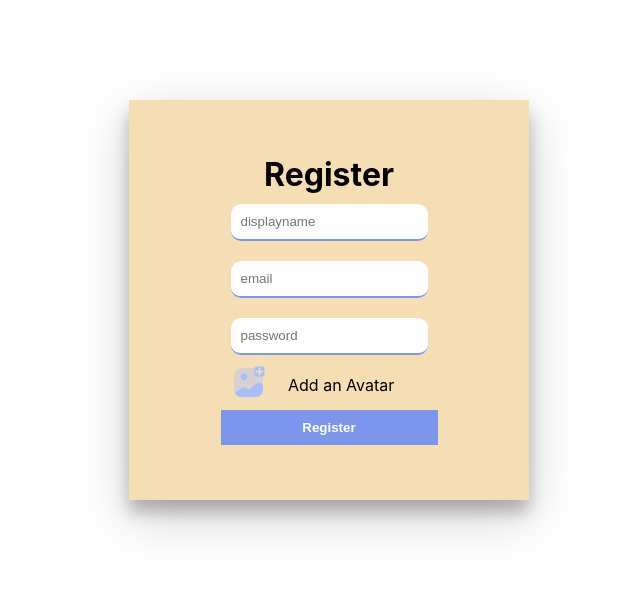
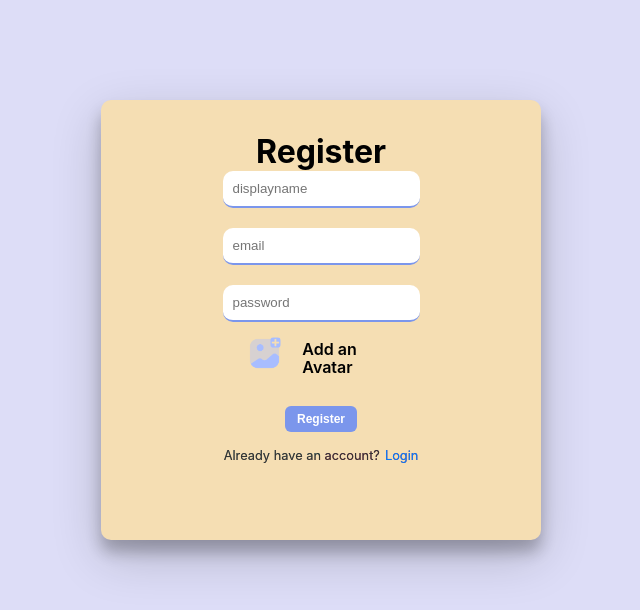
Before and after one commit to Rishi-11-2/Chess-App, a React (Vite) app in the folder client/: page /register in a window 1280 px wide. Shown: the top 610 px of the page, without its empty margins (319-959 px from the left). Built offline with nearby package versions, Linux system fonts and the light colour scheme; no server answers.

Commit message:
Modified CSS

```diff
--- a/client/src/App.jsx
+++ b/client/src/App.jsx
@@ -3,19 +3,22 @@ import Login from "./pages/Login";
 import Register from "./pages/Register";
 import Game from "./components/game";
 import Room from "./components/room";
-import { BrowserRouter, Routes, Route, Navigate } from "react-router-dom";
+import ChessGame from "./components/chessGame";
+import { Routes, Route, Navigate } from "react-router-dom";
 import { useContext } from "react";
 import { AuthContext } from "./context/AuthContext";
-import ChessGame from "./components/chessGame";
+
 function App() {
   const { currentUser } = useContext(AuthContext);
   console.log(currentUser);
+
   const ProtectedRoute = ({ children }) => {
     if (!currentUser) {
-      return <Navigate to="/login" />;
+      return <Navigate to="/register" />;
     }
     return children;
   };
+
   return (
     <Routes>
       <Route path="/">
@@ -29,9 +32,30 @@ function App() {
         />
         <Route path="login" element={<Login />} />
         <Route path="register" element={<Register />} />
-        <Route path="game" element={<Game />} />
-        <Route path="rooms/:id" element={<Room />} />
-        <Route path="chessGame" Component={<ChessGame />} />
+        <Route
+          path="game"
+          element={
+            <ProtectedRoute>
+              <Game />
+            </ProtectedRoute>
+          }
+        />
+        <Route
+          path="rooms/:id"
+          element={
+            <ProtectedRoute>
+              <Room />
+            </ProtectedRoute>
+          }
+        />
+        <Route
+          path="chessGame"
+          element={
+            <ProtectedRoute>
+              <ChessGame />
+            </ProtectedRoute>
+          }
+        />
       </Route>
     </Routes>
   );
--- a/client/src/pages/Home.jsx
+++ b/client/src/pages/Home.jsx
@@ -22,11 +22,11 @@ const Home = () => {
   return (
     <div className="Home">
       <div className="Container">
-        <div className="Header">Home</div>
-        <p> Welcome To Chess </p>
+        <h1 className="Header">Welcome to Chess</h1>
+        <p>Ready to challenge your mind?</p>
         <div className="buttons">
-          <button onClick={handleClick} className="">
-            Go to the chess App
+          <button onClick={handleClick} className="chess-button">
+            Start Playing Chess
           </button>
         </div>
       </div>
--- a/client/src/pages/Login.jsx
+++ b/client/src/pages/Login.jsx
@@ -1,35 +1,41 @@
 import React, { useState } from "react";
-import { auth, db, storage } from "../firebase";
+import { auth } from "../firebase";
 import "../styles/login.css";
-import { useNavigate } from "react-router-dom";
+import { useNavigate, Link } from "react-router-dom";
 import { signInWithEmailAndPassword } from "firebase/auth";
-import { ref, getDownloadURL, uploadBytesResumable } from "firebase/storage";
-import { doc, setDoc } from "firebase/firestore";
+
 const Login = () => {
-  // const navigate = useNavigate();
+  const navigate = useNavigate();
   const [err, setErr] = useState(null);
+
   const handleSubmit = async (e) => {
     e.preventDefault();
     const email = e.target[0].value;
     const password = e.target[1].value;
+
     try {
       await signInWithEmailAndPassword(auth, email, password);
+      // Navigate to the home page after successful login
+      navigate("/");
     } catch (err) {
       setErr(true);
     }
   };
+
   return (
     <div className="formWrapper">
       <div className="formContainer">
         <h1>Login</h1>
-        <form className="form" onSubmit={handleSubmit}>
+        <form onSubmit={handleSubmit} className="form">
           <input type="email" placeholder="email" />
           <input type="password" placeholder="password" />
-          <button type="submit" className="submit">
-            Login
-          </button>
-          {err && <span> Something went wrong</span>}
+          <button className="submit">Sign in</button>
+          {err && <span>Something went wrong</span>}
         </form>
+        <p className="account-text">
+          Don't have an account?
+          <Link to="/register" className="account-link">Register</Link>
+        </p>
       </div>
     </div>
   );
--- a/client/src/pages/Register.jsx
+++ b/client/src/pages/Register.jsx
@@ -2,12 +2,12 @@ import React, { useState } from "react";
 import { auth, db, storage } from "../firebase";
 import "../styles/register.css";
 import Add from "../img/addAvatar.png";
-import { useNavigate } from "react-router-dom";
+import { useNavigate,Link } from "react-router-dom";
 import { createUserWithEmailAndPassword, updateProfile } from "firebase/auth";
 import { ref, getDownloadURL, uploadBytesResumable } from "firebase/storage";
 import { doc, setDoc } from "firebase/firestore";
 const Register = () => {
-  // const navigate = useNavigate();
+  const navigate = useNavigate();
   const [err, setErr] = useState(null);
   const handleSubmit = async (e) => {
     e.preventDefault();
@@ -25,13 +25,15 @@ const Register = () => {
               displayName,
               photoURL: downloadURL,
             });
+            console.log("Profile updated successfully.");
             await setDoc(doc(db, "users", res.user.uid), {
               uid: res.user.uid,
               displayName,
               email,
               photoURL: downloadURL,
             });
-            // navigate("/");
+            console.log("User registered successfully, navigating to home.");
+            navigate("/");
           } catch (err) {
             console.log(err);
             setErr(true);
@@ -43,7 +45,7 @@ const Register = () => {
       setErr(true);
     }
   };
-  return (
+return (
     <div className="formWrapper">
       <div className="formContainer">
         <h1>Register</h1>
@@ -59,14 +61,18 @@ const Register = () => {
             type="file"
           />
           <label htmlFor="file">
-            <img className="add" src={Add} />
-            <span> Add an Avatar</span>
+            <img className="add" src={Add} alt="Add avatar" />
+            <span>Add an Avatar</span>
           </label>
           <button type="submit" className="submit">
             Register
           </button>
-          {err && <span> Something went wrong</span>}
+          {err && <span>Something went wrong</span>}
         </form>
+        <p className="account-text">
+          Already have an account?
+          <Link to="/login" className="login-link">Login</Link>
+        </p>
       </div>
     </div>
   );
--- a/client/src/styles/home.css
+++ b/client/src/styles/home.css
@@ -1,32 +1,86 @@
 .Home {
   height: 100vh;
   width: 100%;
-  /* background-color: rgb(201, 156, 33); */
   background-image: url("https://images.unsplash.com/photo-1586165368502-1bad197a6461?ixlib=rb-4.0.3&ixid=M3wxMjA3fDB8MHxwaG90by1wYWdlfHx8fGVufDB8fHx8fA%3D%3D&auto=format&fit=crop&w=1258&q=80");
-}
-.buttons {
-  flex-direction: row;
-  justify-content: space-between;
-  width: 100%;
-}
-.Header {
+  background-size: cover;
+  background-position: center;
   display: flex;
   justify-content: center;
-  font-size: 60px;
+  align-items: center;
+}
+
+.Container {
+  background-color: rgba(255, 255, 255, 0.8);
+  padding: 2rem;
+  border-radius: 15px;
+  box-shadow: 0 8px 32px rgba(0, 0, 0, 0.1);
+  text-align: center;
+  max-width: 600px;
+  width: 90%;
+}
+
+.Header {
+  font-size: 3rem;
   font-weight: 600;
   background-image: linear-gradient(to left, #d5df18, #31c09c);
   color: transparent;
   background-clip: text;
+  -webkit-background-clip: text;
+  margin-bottom: 1rem;
+  line-height: 1.2;  /* Add line height */
+  padding-bottom: 0.2em;  /* Add padding at the bottom */
 }
+
 p {
-  font-size: 40px;
+  font-size: 1.5rem;
   font-weight: 400;
   background-image: conic-gradient(#553c9a, #ee4b2b, #00c2cb);
   color: transparent;
+  background-clip: text;
+  -webkit-background-clip: text;
+  margin-bottom: 2rem;
+}
+
+.buttons {
   display: flex;
   justify-content: center;
-  background-clip: text;
-  -webkit-background-clip: text;
+}
 
-  margin-top: 5%;
+.chess-button {
+  background-image: linear-gradient(to right, #d5df18, #31c09c);
+  color: white;
+  border: none;
+  padding: 0.8rem 1.5rem;
+  font-size: 1rem;
+  font-weight: 600;
+  border-radius: 25px;
+  cursor: pointer;
+  transition: transform 0.3s ease, box-shadow 0.3s ease;
+  text-transform: uppercase;
+  letter-spacing: 1px;
 }
+
+.chess-button:hover {
+  transform: translateY(-3px);
+  box-shadow: 0 6px 20px rgba(0, 0, 0, 0.2);
+}
+
+.chess-button:active {
+  transform: translateY(-1px);
+  box-shadow: 0 3px 10px rgba(0, 0, 0, 0.2);
+}
+
+@media (max-width: 768px) {
+  .Header {
+    font-size: 2.5rem;
+  }
+
+  p {
+    font-size: 1.2rem;
+  }
+
+  .chess-button {
+    padding: 0.6rem 1.2rem;
+    font-size: 0.9rem;
+  }
+}
--- a/client/src/styles/login.css
+++ b/client/src/styles/login.css
@@ -1,15 +1,17 @@
 @import url("https://fonts.googleapis.com/css?family=Poppins:400,500,600,700&display=swap");
 
-/* body {
+body {
   margin: 0;
   color: wheat;
   background-color: #ddddf7;
   font: 600 16px/18px "Poppins", sans-serif;
-} */
+}
+
 .form {
   display: flex;
   flex-direction: column;
 }
+
 .formWrapper {
   background-color: wheat;
   width: 65%;
@@ -26,6 +28,7 @@
   box-shadow: 0 12px 15px 0 rgba(0, 0, 0, 0.24),
     0 17px 50px 0 rgba(0, 0, 0, 0.19);
 }
+
 input {
   padding: 10px;
   margin: 10px;
@@ -38,9 +41,11 @@ input {
   border-bottom: 2px solid #7b96ec;
   overflow: hidden;
 }
+
 input:focus {
   background-color: lightblue;
 }
+
 .submit {
   background-color: #7b96ec;
   color: white;
@@ -49,25 +54,49 @@ input:focus {
   border: none;
   cursor: pointer;
 }
+
 label {
   display: flex;
   flex-direction: row;
   margin-bottom: 5%;
 }
+
 span {
   color: black;
   margin-top: 5%;
   margin-left: 10%;
 }
+
 h1 {
   color: black;
   margin-bottom: 15%;
   display: flex;
   justify-content: center;
 }
+
 .add {
   image-rendering: crisp-edges;
   cursor: pointer;
   width: 35px;
   margin-left: 5%;
 }
+
+/* New styles for login and register links */
+.account-text {
+  font-size: 0.8em;
+  color: #333;
+  margin-top: 15px;
+  text-align: center;
+}
+
+.account-link {
+  color: #007bff;
+  text-decoration: none;
+  font-size: 0.9em;
+  margin-left: 5px;
+}
+
+.account-link:hover {
+  text-decoration: underline;
+  color: #0056b3;
+}
--- a/client/src/styles/register.css
+++ b/client/src/styles/register.css
@@ -1,71 +1,114 @@
 @import url("https://fonts.googleapis.com/css?family=Poppins:400,500,600,700&display=swap");
 
-/* body {
+body {
   margin: 0;
   color: wheat;
   background-color: #ddddf7;
   font: 600 16px/18px "Poppins", sans-serif;
-} */
+}
+
 .form {
   display: flex;
   flex-direction: column;
+  align-items: center;
 }
+
 .formWrapper {
   background-color: wheat;
-  width: 65%;
-  height: 80%;
-  margin-top: 100px;
-  margin-left: 35%;
-  display: flex;
-  overflow: hidden;
-  justify-content: center;
-  align-items: center;
+  width: 90%;
   max-width: 400px;
-  min-height: 400px;
-  position: relative;
-  box-shadow: 0 12px 15px 0 rgba(0, 0, 0, 0.24),
-    0 17px 50px 0 rgba(0, 0, 0, 0.19);
-}
-input {
-  padding: 10px;
-  margin: 10px;
+  margin: 100px auto;
+  padding: 20px;
   border-radius: 10px;
   display: flex;
   flex-direction: column;
-  position: relative;
-  justify-content: space-evenly;
+  justify-content: center;
+  align-items: center;
+  box-shadow: 0 12px 15px rgba(0, 0, 0, 0.24), 0 17px 50px rgba(0, 0, 0, 0.19);
+}
+
+input {
+  padding: 10px;
+  margin: 10px 0;
+  border-radius: 10px;
   border: none;
   border-bottom: 2px solid #7b96ec;
-  overflow: hidden;
+  background-color: #fff;
 }
+
 input:focus {
   background-color: lightblue;
 }
+
 .submit {
   background-color: #7b96ec;
   color: white;
-  padding: 10px;
+  padding: 6px 12px;
   font-weight: bold;
   border: none;
+  border-radius: 6px;
   cursor: pointer;
+  margin-top: 10px;
+  transition: all 0.3s ease;
+  font-size: 0.75em;
 }
+
+.submit:hover {
+  background-color: #5a78d9;
+  transform: translateY(-2px);
+  box-shadow: 0 4px 6px rgba(0, 0, 0, 0.1);
+}
+
+.submit:active {
+  transform: translateY(0);
+  box-shadow: 0 2px 3px rgba(0, 0, 0, 0.1);
+}
+
 label {
   display: flex;
-  flex-direction: row;
-  margin-bottom: 5%;
+  align-items: center;
+  margin-bottom: 20px;
 }
+
 span {
   color: black;
-  margin-top: 5%;
-  margin-left: 10%;
+  margin-left: 10px;
 }
+
 h1 {
   color: black;
-  margin-bottom: 15%;
+  margin-bottom: 20px;
 }
+
 .add {
-  image-rendering: crisp-edges;
-  cursor: pointer;
   width: 35px;
-  margin-left: 5%;
+  height: 35px;
+  margin-right: 10px;
 }
+
+.login-link-container {
+  margin-top: 20px;
+  text-align: center;
+}
+
+.login-link {
+  color: #007bff;
+  text-decoration: none;
+  font-size: 0.7em;
+}
+
+.login-link:hover {
+  text-decoration: underline;
+  color: #0056b3;
+}
+
+.account-text {
+  font-size: 0.8em;
+  color: #333;
+  margin-top: 15px;
+}
+
+.account-text .login-link {
+  font-size: 1em;
+  margin-left: 5px;
+}
```
Also changed, not shown: client/src/main.jsx (+4 -4 lines).
